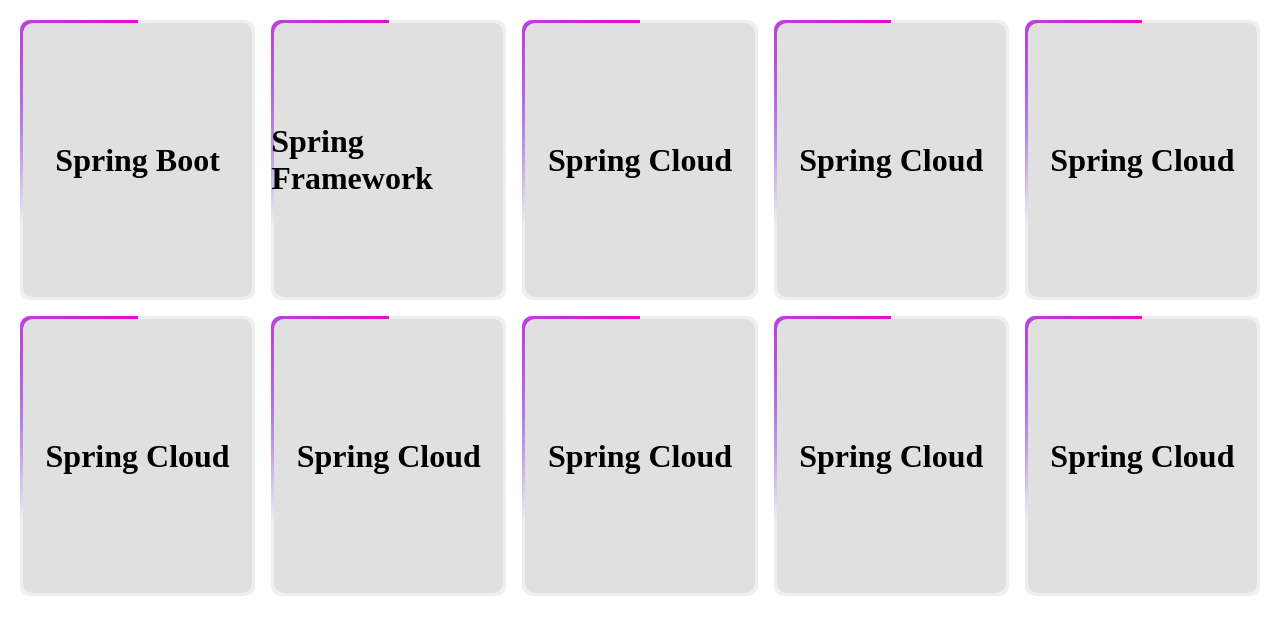
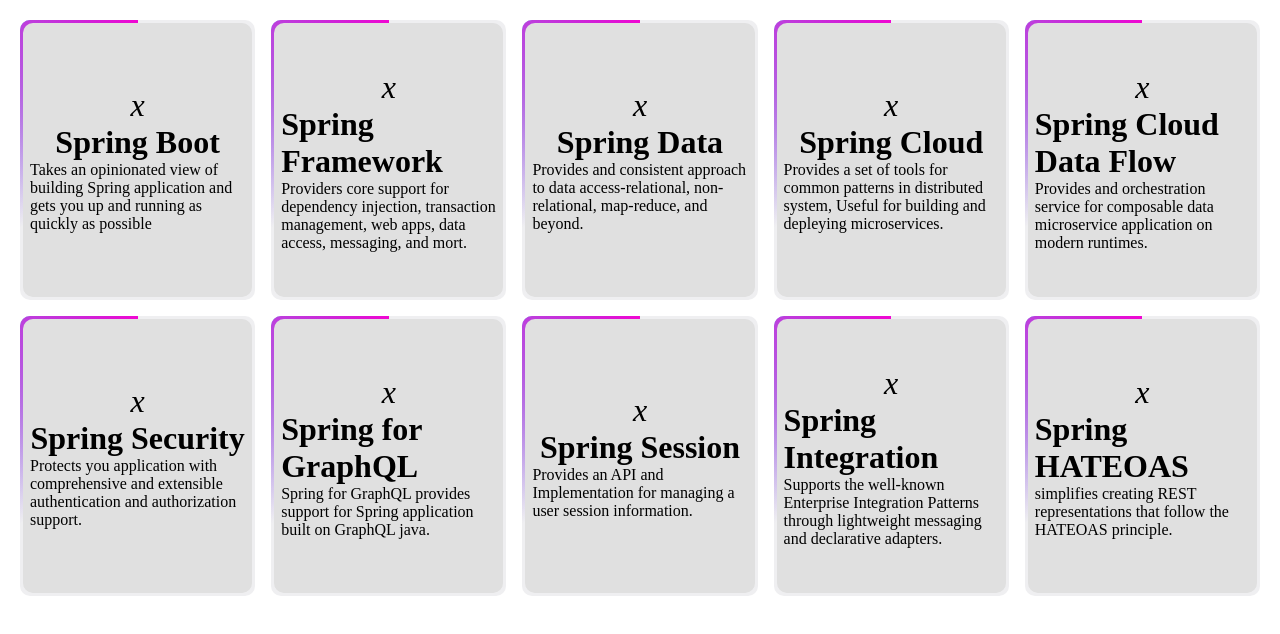
Before and after one commit to MaroufEbrahimi/animation-style, a plain HTML site: page index.html in a window 1280 px wide. Drawn offline with Linux system fonts and the light colour scheme.

Commit message:
added some real text about spring tools

```diff
--- a/index.html
+++ b/index.html
@@ -10,43 +10,113 @@
     <div class="boxes">
       <div class="box">
         <span></span>
-        <h3>Spring Boot</h3>
+        <div>
+          <i class="">x</i>
+          <h4>Spring Boot</h4>
+          <p>
+            Takes an opinionated view of building Spring application and gets
+            you up and running as quickly as possible
+          </p>
+        </div>
       </div>
       <div class="box">
         <span></span>
-        <h3>Spring Framework</h3>
+        <div>
+          <i class="">x</i>
+          <h4>Spring Framework</h4>
+          <p>
+            Providers core support for dependency injection, transaction
+            management, web apps, data access, messaging, and mort.
+          </p>
+        </div>
       </div>
       <div class="box">
         <span></span>
-        <h3>Spring Cloud</h3>
+        <div>
+          <i class="">x</i>
+          <h4>Spring Data</h4>
+          <p>
+            Provides and consistent approach to data access-relational,
+            non-relational, map-reduce, and beyond.
+          </p>
+        </div>
       </div>
       <div class="box">
         <span></span>
-        <h3>Spring Cloud</h3>
+        <div>
+          <i class="">x</i>
+          <h4>Spring Cloud</h4>
+          <p>
+            Provides a set of tools for common patterns in distributed system,
+            Useful for building and depleying microservices.
+          </p>
+        </div>
       </div>
       <div class="box">
         <span></span>
-        <h3>Spring Cloud</h3>
+        <div>
+          <i class="">x</i>
+          <h4>Spring Cloud Data Flow</h4>
+          <p>
+            Provides and orchestration service for composable data microservice
+            application on modern runtimes.
+          </p>
+        </div>
       </div>
       <div class="box">
         <span></span>
-        <h3>Spring Cloud</h3>
+        <div>
+          <i class="">x</i>
+          <h4>Spring Security</h4>
+          <p>
+            Protects you application with comprehensive and extensible
+            authentication and authorization support.
+          </p>
+        </div>
       </div>
       <div class="box">
         <span></span>
-        <h3>Spring Cloud</h3>
+        <div>
+          <i class="">x</i>
+          <h4>Spring for GraphQL</h4>
+          <p>
+            Spring for GraphQL provides support for Spring application built on
+            GraphQL java.
+          </p>
+        </div>
       </div>
       <div class="box">
         <span></span>
-        <h3>Spring Cloud</h3>
+        <div>
+          <i class="">x</i>
+          <h4>Spring Session</h4>
+          <p>
+            Provides an API and Implementation for managing a user session
+            information.
+          </p>
+        </div>
       </div>
       <div class="box">
         <span></span>
-        <h3>Spring Cloud</h3>
+        <div>
+          <i class="">x</i>
+          <h4>Spring Integration</h4>
+          <p>
+            Supports the well-known Enterprise Integration Patterns through
+            lightweight messaging and declarative adapters.
+          </p>
+        </div>
       </div>
       <div class="box">
         <span></span>
-        <h3>Spring Cloud</h3>
+        <div>
+          <i class="">x</i>
+          <h4>Spring HATEOAS</h4>
+          <p>
+            simplifies creating REST representations that follow the HATEOAS
+            principle.
+          </p>
+        </div>
       </div>
     </div>
   </body>
--- a/style.css
+++ b/style.css
@@ -25,8 +25,8 @@
 .boxes .box::after {
   content: "";
   position: absolute;
-  width: 500px;
-  height: 500px;
+  width: 300px;
+  height: 300px;
   background: conic-gradient(transparent, transparent, transparent, #f107d2);
   animation: anima 4s linear infinite;
   animation-delay: 1s;
@@ -35,8 +35,8 @@
 .boxes .box::before {
   content: "";
   position: absolute;
-  width: 500px;
-  height: 500px;
+  width: 300px;
+  height: 300px;
   background: conic-gradient(transparent, transparent, transparent, #0994f3);
   animation: anima 4s linear infinite;
 }
@@ -58,9 +58,17 @@
   z-index: 1;
 }
 
-.boxes .box h3 {
+.boxes .box div {
   position: relative;
   z-index: 2;
   font-size: 2em;
   color: #000000;
+  display: flex;
+  align-items: center;
+  justify-content: center;
+  flex-direction: column;
+  padding: 10px;
 }
+.boxes .box div p {
+   font-size: 16px;
+}
```
